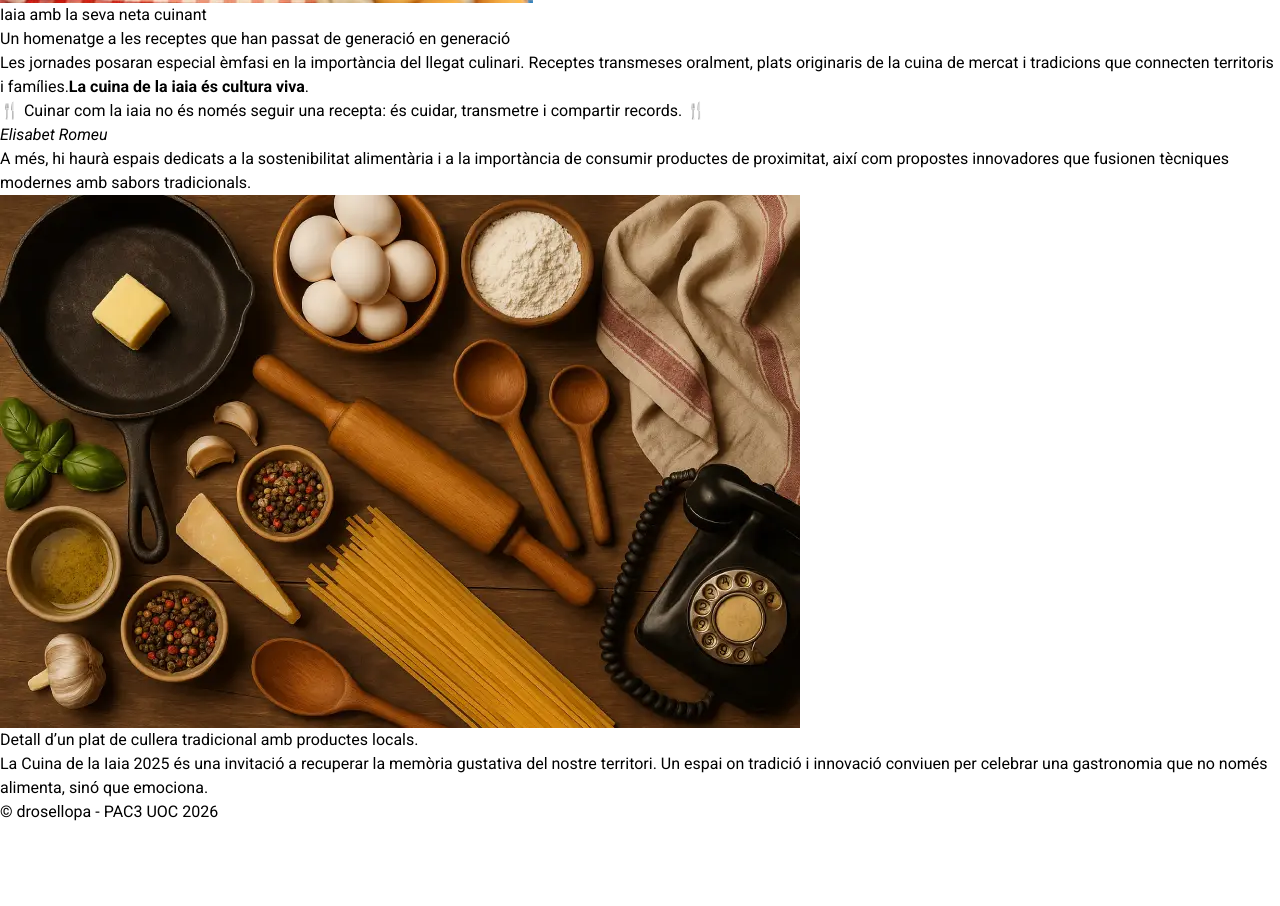
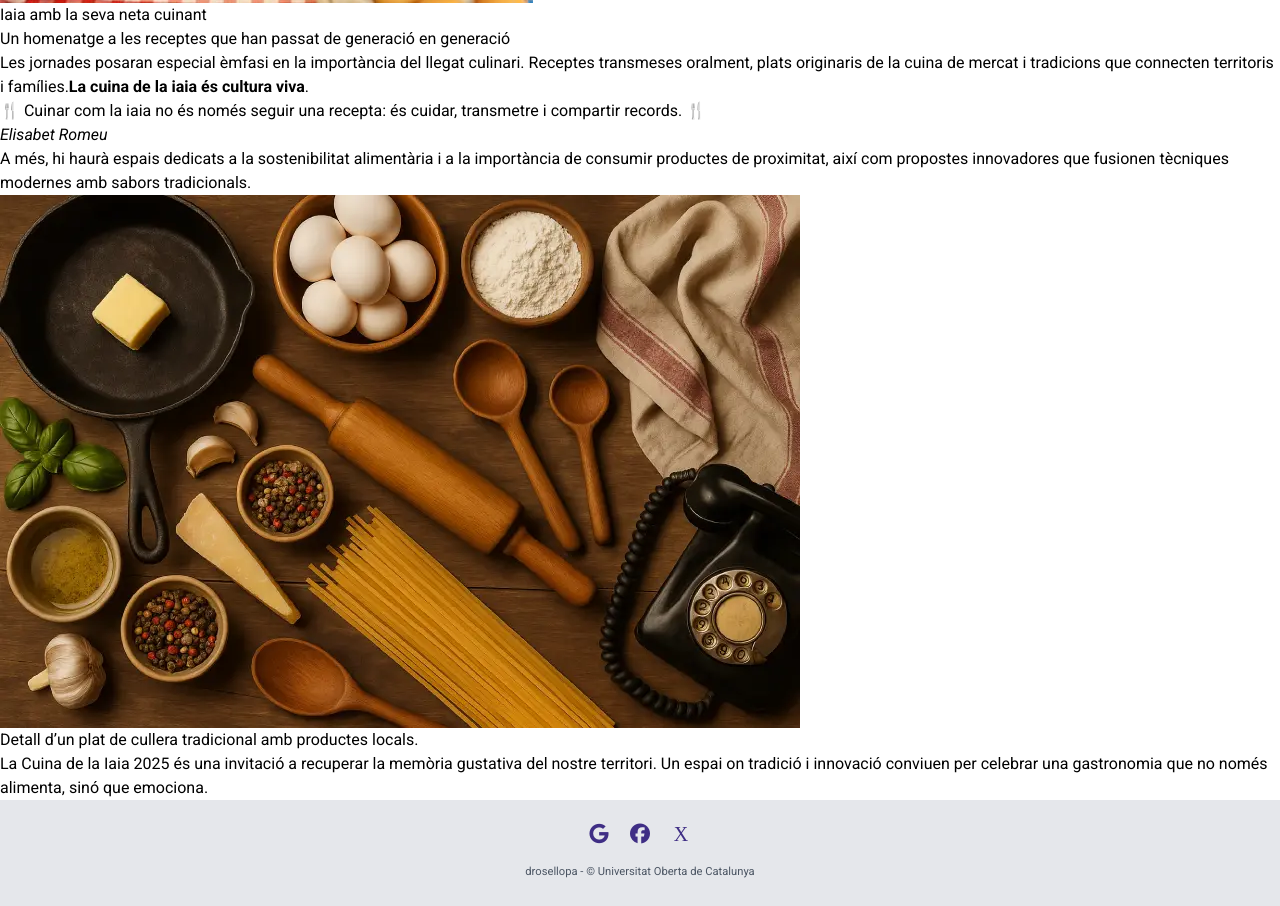
Before and after one commit to drosellopa/laiaia3, a website built with Parcel: page src/jornades2025.html in a window 1280 px wide. Shown: the part 1239-2145 px from the top of the page. Before the commit the page ends 2063 px from the top, so only its background shows below. Built offline with nearby package versions, Linux system fonts and the light colour scheme.

Commit message:
Creado el footer con los estilos de tailwind. Importado FontAwesome

```diff
--- a/postcss.config.js
+++ b/postcss.config.js
@@ -1,6 +1,5 @@
 module.exports = {
   plugins: {
-    tailwindcss: {},
-    autoprefixer: {},
+    tailwindcss: {}
   },
 }
--- a/src/contacte.html
+++ b/src/contacte.html
@@ -9,6 +9,7 @@
     <link rel="preconnect" href="https://fonts.googleapis.com">
     <link rel="preconnect" href="https://fonts.gstatic.com" crossorigin>
     <link href="https://fonts.googleapis.com/css2?family=Roboto:ital,wght@0,100;0,300;0,400;0,500;0,700;0,900;1,100;1,300;1,400;1,500;1,700;1,900&display=swap" rel="stylesheet">
+    <link rel="stylesheet" href="../node_modules/@fortawesome/fontawesome-free/css/all.min.css">
 </head>
 <body>
     <!-- <a href="gracies.html" style="display:none"></a> -->
--- a/src/index.html
+++ b/src/index.html
@@ -10,6 +10,7 @@
     <link rel="preconnect" href="https://fonts.googleapis.com">
     <link rel="preconnect" href="https://fonts.gstatic.com" crossorigin>
     <link href="https://fonts.googleapis.com/css2?family=Roboto:ital,wght@0,100;0,300;0,400;0,500;0,700;0,900;1,100;1,300;1,400;1,500;1,700;1,900&display=swap" rel="stylesheet">
+    <link rel="stylesheet" href="../node_modules/@fortawesome/fontawesome-free/css/all.min.css">
 
   </head>
   <body>
--- a/src/jornades2025.html
+++ b/src/jornades2025.html
@@ -9,6 +9,7 @@
     <link rel="preconnect" href="https://fonts.googleapis.com">
     <link rel="preconnect" href="https://fonts.gstatic.com" crossorigin>
     <link href="https://fonts.googleapis.com/css2?family=Roboto:ital,wght@0,100;0,300;0,400;0,500;0,700;0,900;1,100;1,300;1,400;1,500;1,700;1,900&display=swap" rel="stylesheet">
+    <link rel="stylesheet" href="../node_modules/@fortawesome/fontawesome-free/css/all.min.css">
 </head>
 <body>
 <include src="./views/header.html"></include>
--- a/src/views/footer.html
+++ b/src/views/footer.html
@@ -1,3 +1,12 @@
-<footer class="uoc-footer">
-  &copy; drosellopa - PAC3 UOC 2026
+<footer class="bg-gray-200 py-6">
+  <div class="container mx-auto px-4 flex flex-col items-center gap-4">
+    <div class="flex gap-4 text-xl">
+      <i class="fa-brands fa-google text-secondary hover:text-primary transition cursor-pointer"></i>
+      <i class="fa-brands fa-facebook text-secondary hover:text-primary transition cursor-pointer"></i>
+      <i class="fa-brands fa-x text-secondary hover:text-primary transition cursor-pointer"></i>
+    </div>
+    <div class="text-gray-600 text-sm">
+      <small>drosellopa - &copy; Universitat Oberta de Catalunya</small>
+    </div>
+  </div>
 </footer>
```
Also changed, not shown: README.md.
